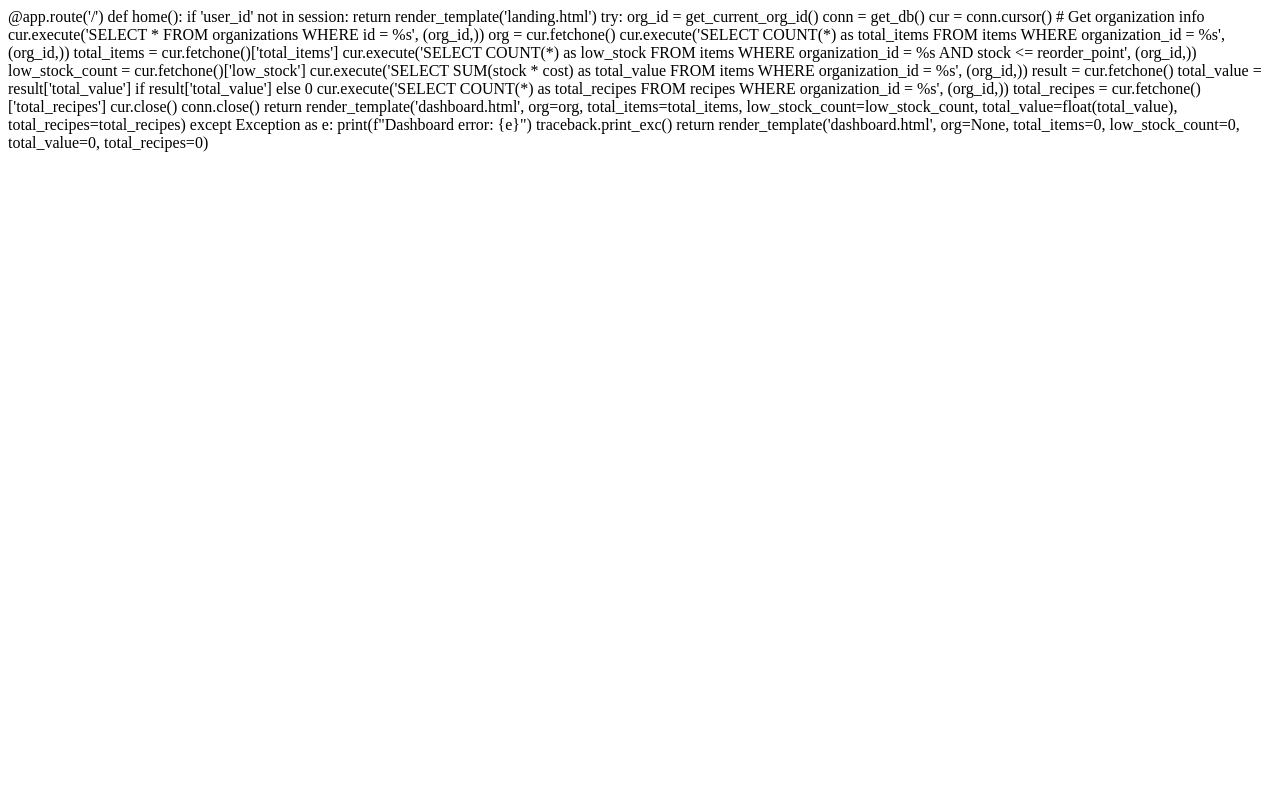
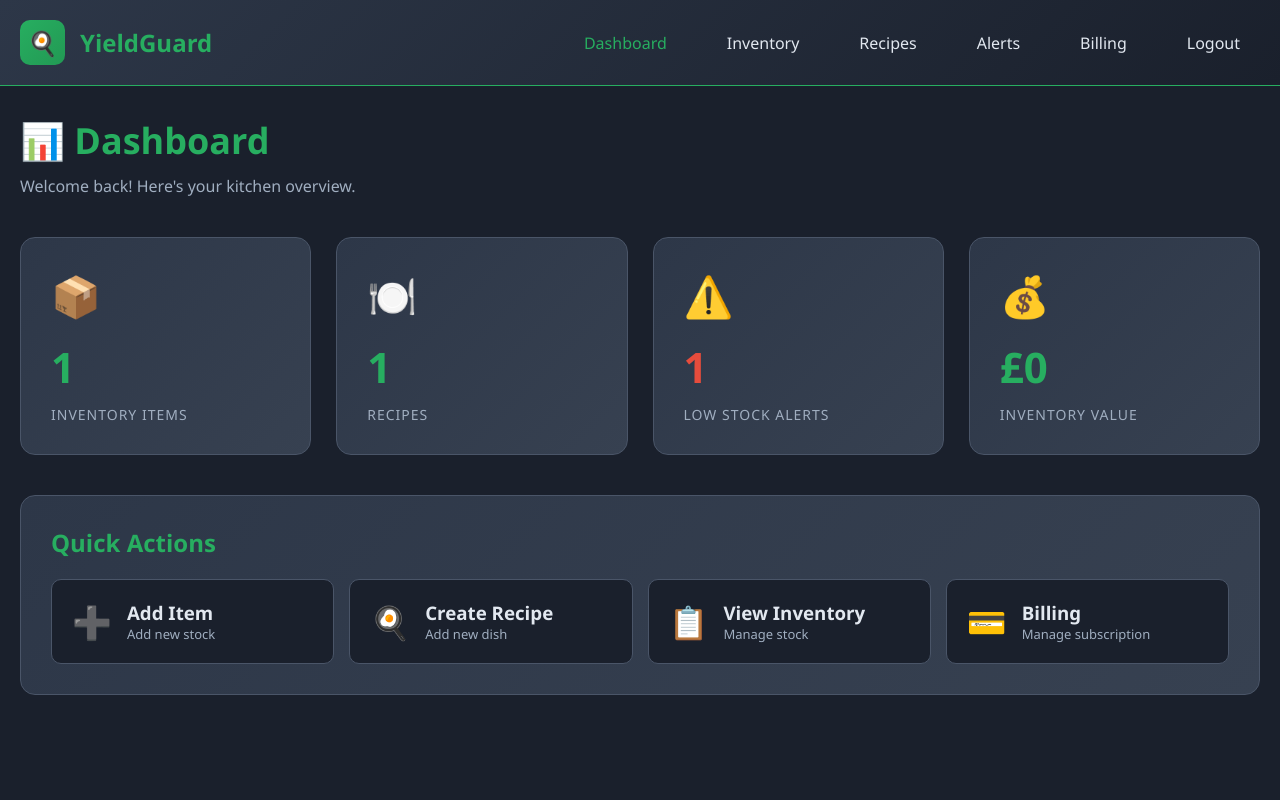
Before and after one commit to cryptoirish/kitchen-inventory-clean, a Flask app: template templates/home.html in a window 1280 px wide. Run offline with Flask 3, Linux system fonts and the light colour scheme; the template is opened without the code that fills it: most values are stand-ins (such as "Sample title", 1, 10 or a date in 2020); some libraries are stand-ins or nearby versions.

Commit message:
Convert home route to HTML dashboard template
Replaced the Flask route and function with an HTML template for the dashboard, including navigation and statistics display.

```diff
--- a/templates/home.html
+++ b/templates/home.html
@@ -1,45 +1,105 @@
-@app.route('/')
-def home():
-    if 'user_id' not in session:
-        return render_template('landing.html')
+<!DOCTYPE html>
+<html>
+<head>
+    <title>YieldGuard - Kitchen Management</title>
+    <meta name="viewport" content="width=device-width, initial-scale=1.0">
+    <style>
+        * { margin: 0; padding: 0; box-sizing: border-box; }
+        body { font-family: 'Segoe UI', Tahoma, Geneva, Verdana, sans-serif; background: #1a202c; color: #e2e8f0; min-height: 100vh; }
+        .navbar { background: linear-gradient(135deg, #2d3748 0%, #1a202c 100%); padding: 20px 0; border-bottom: 1px solid #27ae60; }
+        .nav-container { max-width: 1400px; margin: 0 auto; padding: 0 20px; display: flex; justify-content: space-between; align-items: center; }
+        .logo { display: flex; align-items: center; gap: 15px; text-decoration: none; }
+        .logo-icon { width: 45px; height: 45px; background: linear-gradient(135deg, #27ae60 0%, #229954 100%); border-radius: 10px; display: flex; align-items: center; justify-content: center; font-size: 24px; }
+        .logo-text { color: #27ae60; font-size: 24px; font-weight: bold; }
+        .nav-links { display: flex; gap: 20px; align-items: center; }
+        .nav-links a { color: #e2e8f0; text-decoration: none; font-weight: 500; padding: 10px 20px; border-radius: 8px; transition: all 0.3s; }
+        .nav-links a:hover { background: rgba(39, 174, 96, 0.1); color: #27ae60; }
+        .container { max-width: 1400px; margin: 0 auto; padding: 30px 20px; }
+        .page-header { margin-bottom: 40px; }
+        .page-header h1 { color: #27ae60; font-size: 36px; margin-bottom: 10px; }
+        .page-subtitle { color: #a0aec0; }
+        .stats-grid { display: grid; grid-template-columns: repeat(auto-fit, minmax(250px, 1fr)); gap: 25px; margin-bottom: 40px; }
+        .stat-card { background: linear-gradient(135deg, #2d3748 0%, #374151 100%); padding: 30px; border-radius: 15px; border: 1px solid #4a5568; transition: all 0.3s; }
+        .stat-card:hover { transform: translateY(-5px); border-color: #27ae60; }
+        .stat-icon { font-size: 40px; margin-bottom: 15px; }
+        .stat-number { font-size: 42px; font-weight: bold; color: #27ae60; margin: 10px 0; }
+        .stat-label { color: #a0aec0; font-size: 14px; text-transform: uppercase; letter-spacing: 1px; }
+        .quick-actions { background: linear-gradient(135deg, #2d3748 0%, #374151 100%); padding: 30px; border-radius: 15px; border: 1px solid #4a5568; }
+        .quick-actions h2 { color: #27ae60; margin-bottom: 20px; }
+        .action-grid { display: grid; grid-template-columns: repeat(auto-fit, minmax(250px, 1fr)); gap: 15px; }
+        .action-btn { display: flex; align-items: center; gap: 15px; padding: 20px; background: #1a202c; border: 1px solid #4a5568; border-radius: 10px; text-decoration: none; color: #e2e8f0; transition: all 0.3s; }
+        .action-btn:hover { border-color: #27ae60; background: rgba(39, 174, 96, 0.1); }
+        .action-icon { font-size: 32px; }
+    </style>
+</head>
+<body>
+    <nav class="navbar">
+        <div class="nav-container">
+            <a href="/" class="logo">
+                <div class="logo-icon">🍳</div>
+                <div class="logo-text">YieldGuard</div>
+            </a>
+            <div class="nav-links">
+                <a href="/" style="color: #27ae60;">Dashboard</a>
+                <a href="/inventory">Inventory</a>
+                <a href="/recipes">Recipes</a>
+                <a href="/alerts">Alerts</a>
+                <a href="/billing">Billing</a>
+                <a href="/logout">Logout</a>
+            </div>
+        </div>
+    </nav>
 
-    try:
-        org_id = get_current_org_id()
-        conn = get_db()
-        cur = conn.cursor()
+    <div class="container">
+        <div class="page-header">
+            <h1>📊 Dashboard</h1>
+            <p class="page-subtitle">Welcome back! Here's your kitchen overview.</p>
+        </div>
 
-        # Get organization info
-        cur.execute('SELECT * FROM organizations WHERE id = %s', (org_id,))
-        org = cur.fetchone()
+        <div class="stats-grid">
+            <div class="stat-card">
+                <div class="stat-icon">📦</div>
+                <div class="stat-number">{{ total_items }}</div>
+                <div class="stat-label">Inventory Items</div>
+            </div>
+            <div class="stat-card">
+                <div class="stat-icon">🍽️</div>
+                <div class="stat-number">{{ total_recipes }}</div>
+                <div class="stat-label">Recipes</div>
+            </div>
+            <div class="stat-card">
+                <div class="stat-icon">⚠️</div>
+                <div class="stat-number" style="color: {% if low_stock_count > 0 %}#e74c3c{% else %}#27ae60{% endif %}">{{ low_stock_count }}</div>
+                <div class="stat-label">Low Stock Alerts</div>
+            </div>
+            <div class="stat-card">
+                <div class="stat-icon">💰</div>
+                <div class="stat-number">£{{ "%.0f"|format(total_value) }}</div>
+                <div class="stat-label">Inventory Value</div>
+            </div>
+        </div>
 
-        cur.execute('SELECT COUNT(*) as total_items FROM items WHERE organization_id = %s', (org_id,))
-        total_items = cur.fetchone()['total_items']
-
-        cur.execute('SELECT COUNT(*) as low_stock FROM items WHERE organization_id = %s AND stock <= reorder_point', (org_id,))
-        low_stock_count = cur.fetchone()['low_stock']
-
-        cur.execute('SELECT SUM(stock * cost) as total_value FROM items WHERE organization_id = %s', (org_id,))
-        result = cur.fetchone()
-        total_value = result['total_value'] if result['total_value'] else 0
-
-        cur.execute('SELECT COUNT(*) as total_recipes FROM recipes WHERE organization_id = %s', (org_id,))
-        total_recipes = cur.fetchone()['total_recipes']
-
-        cur.close()
-        conn.close()
-
-        return render_template('dashboard.html',
-                             org=org,
-                             total_items=total_items,
-                             low_stock_count=low_stock_count,
-                             total_value=float(total_value),
-                             total_recipes=total_recipes)
-    except Exception as e:
-        print(f"Dashboard error: {e}")
-        traceback.print_exc()
-        return render_template('dashboard.html',
-                             org=None,
-                             total_items=0,
-                             low_stock_count=0,
-                             total_value=0,
-                             total_recipes=0)
+        <div class="quick-actions">
+            <h2>Quick Actions</h2>
+            <div class="action-grid">
+                <a href="/add" class="action-btn">
+                    <div class="action-icon">➕</div>
+                    <div><h3 style="color: #e2e8f0;">Add Item</h3><p style="color: #a0aec0; font-size: 13px;">Add new stock</p></div>
+                </a>
+                <a href="/recipes/add" class="action-btn">
+                    <div class="action-icon">🍳</div>
+                    <div><h3 style="color: #e2e8f0;">Create Recipe</h3><p style="color: #a0aec0; font-size: 13px;">Add new dish</p></div>
+                </a>
+                <a href="/inventory" class="action-btn">
+                    <div class="action-icon">📋</div>
+                    <div><h3 style="color: #e2e8f0;">View Inventory</h3><p style="color: #a0aec0; font-size: 13px;">Manage stock</p></div>
+                </a>
+                <a href="/billing" class="action-btn">
+                    <div class="action-icon">💳</div>
+                    <div><h3 style="color: #e2e8f0;">Billing</h3><p style="color: #a0aec0; font-size: 13px;">Manage subscription</p></div>
+                </a>
+            </div>
+        </div>
+    </div>
+</body>
+</html>
```
